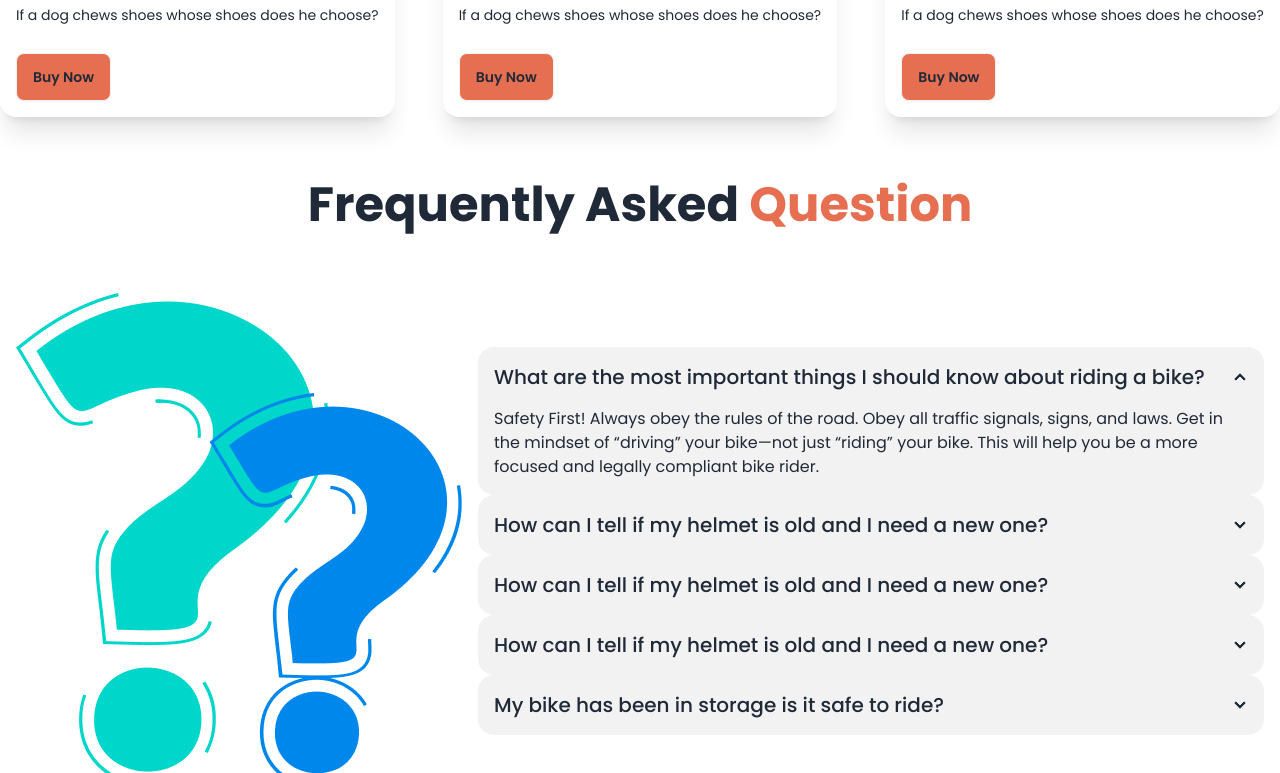
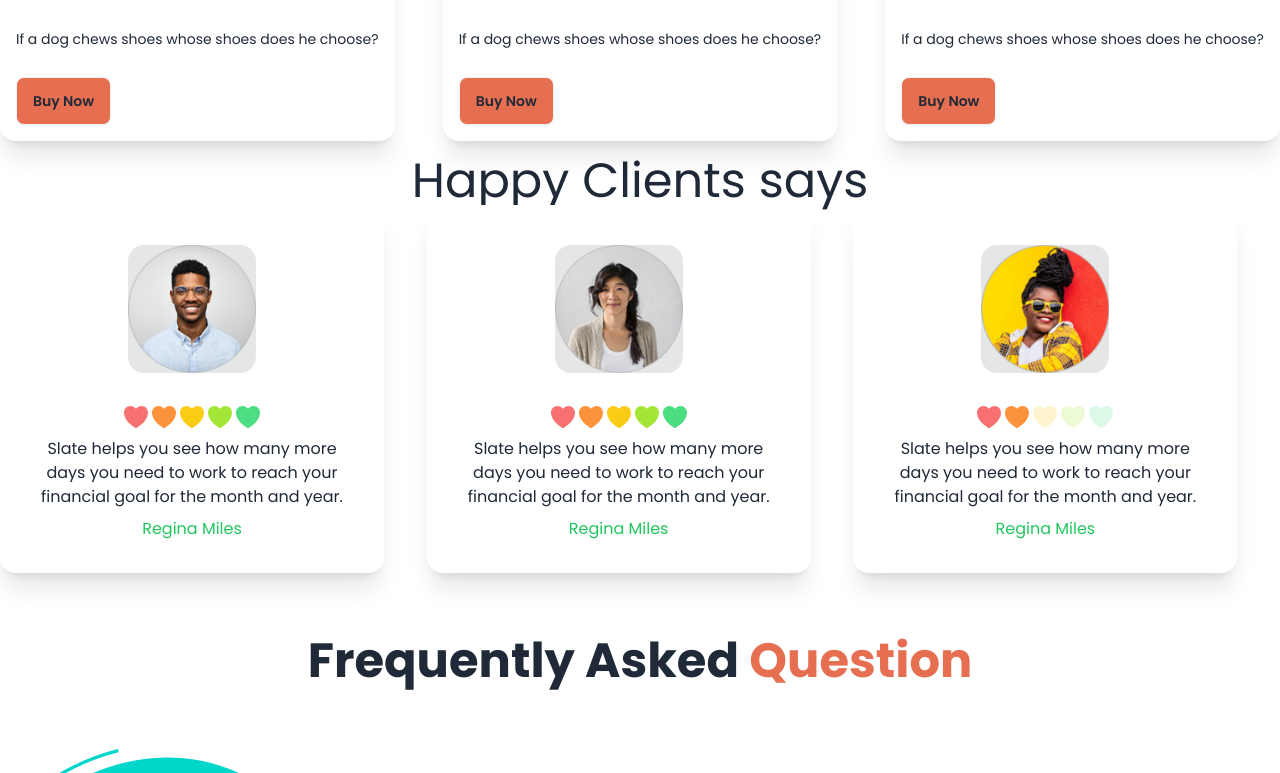
Before and after one commit to saidee-hasan/biker-zone, a website built with Vite: page index.html in a window 1280 px wide. Shown: the part 1551-2324 px from the top of the page. Built offline with nearby package versions, Linux system fonts and the light colour scheme; a web font is replaced by a local one.

Commit message:
my projects sucessfully

```diff
--- a/index.html
+++ b/index.html
@@ -139,6 +139,7 @@
       <!-- feture Bike section -->
        <section>
         <h1 class="text-5xl text-center">Fetured Bikes In This Year</h1>
+        <p class=" text-center text-btn-primary">Best bike collection</p>
         <div class="grid lg:grid-cols-3 md:grid-cols-2">
         <img src="./images/slider/bike1.png" alt="">
         <img src="./images/slider/bike2.png" alt="">
@@ -205,7 +206,87 @@
 
 <!-- happy client -->
  <section>
+<h2 class="text-5xl text-center mt-4">Happy Clients says</h2>
+<div class="grid grid-cols-1 md:grid-cols-2 lg:grid-cols-3">
+  <div class="card bg-base-100 w-96 shadow-xl">
+    <figure class="px-10 pt-10">
+      <div class="skeleton h-32 w-32">
+      <img
+        src="./images/others/user-1.png"
+        alt="Shoes"
+        class="rounded-xl" /></div>
+    </figure>
+    <div class="card-body items-center text-center">
+      <div class="rating gap-1">
+        <input type="radio" name="rating-3" class="mask mask-heart bg-red-400" />
+        <input type="radio" name="rating-3" class="mask mask-heart bg-orange-400" checked="checked" />
+        <input type="radio" name="rating-3" class="mask mask-heart bg-yellow-400" />
+        <input type="radio" name="rating-3" class="mask mask-heart bg-lime-400" />
+        <input type="radio" name="rating-3" class="mask mask-heart bg-green-400" />
+      </div>
+      <p>Slate helps you see how
+        many more days you need
+        to work to reach your financial
+        goal for the month and year.</p>
+      <div class="card-actions">
+       <h1 class="text-green-500">Regina Miles</h1>
+      </div>
+    </div>
+  </div>
 
+  <div class="card bg-base-100 w-96 shadow-xl">
+    <figure class="px-10 pt-10">
+      <div class="skeleton h-32 w-32">
+      <img
+        src="./images/others/user-2.png"
+        alt="Shoes"
+        class="rounded-xl" /></div>
+    </figure>
+    <div class="card-body items-center text-center">
+      <div class="rating gap-1">
+        <input type="radio" name="rating-3" class="mask mask-heart bg-red-400" />
+        <input type="radio" name="rating-3" class="mask mask-heart bg-orange-400" checked="checked" />
+        <input type="radio" name="rating-3" class="mask mask-heart bg-yellow-400" />
+        <input type="radio" name="rating-3" class="mask mask-heart bg-lime-400" />
+        <input type="radio" name="rating-3" class="mask mask-heart bg-green-400" />
+      </div>
+      <p>Slate helps you see how
+        many more days you need
+        to work to reach your financial
+        goal for the month and year.</p>
+      <div class="card-actions">
+       <h1 class="text-green-500">Regina Miles</h1>
+      </div>
+    </div>
+  </div>
+  <div class="card bg-base-100 w-96 shadow-xl">
+    <figure class="px-10 pt-10">
+      <div class="skeleton h-32 w-32">
+      <img
+        src="./images/others/user-3.png"
+        alt="Shoes"
+        class="rounded-xl" /></div>
+    </figure>
+    <div class="card-body items-center text-center">
+      <div class="rating gap-1">
+        <input type="radio" name="rating-3" class="mask mask-heart bg-red-400" />
+        <input type="radio" name="rating-3" class="mask mask-heart bg-orange-400" checked="checked" />
+        <input type="radio" name="rating-3" class="mask mask-heart bg-yellow-400" />
+        <input type="radio" name="rating-3" class="mask mask-heart bg-lime-400" />
+        <input type="radio" name="rating-3" class="mask mask-heart bg-green-400" />
+      </div>
+      <p>Slate helps you see how
+        many more days you need
+        to work to reach your financial
+        goal for the month and year.</p>
+      <div class="card-actions">
+       <h1 class="text-green-500">Regina Miles</h1>
+      </div>
+    </div>
+  </div>
+
+
+</div>
  </section>
 
  <!-- Frequently Asked Questions -->
```
